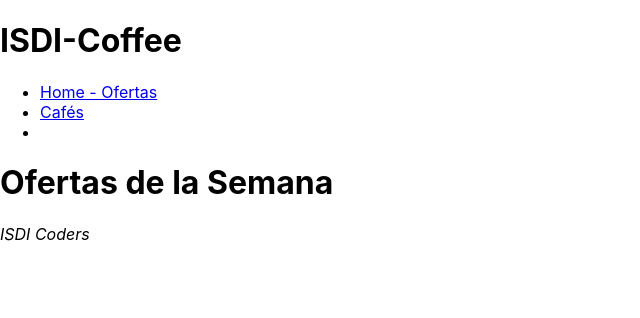
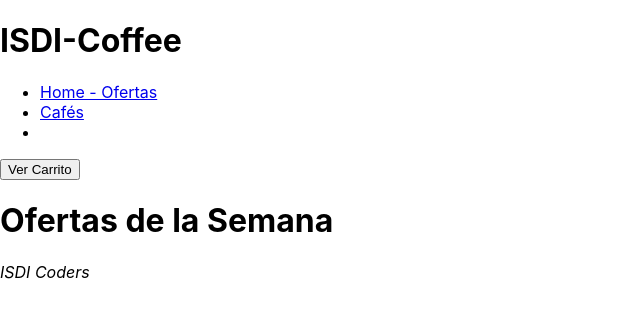
Before and after one commit to Wolfremiio/202205-w06-ch05-fran-lobo, a React (Create React App) app: page / in a window 1280 px wide. Shown: the top 318 px of the page, without its empty margins (0-640 px from the left). Built offline with nearby package versions, Linux system fonts and the light colour scheme.

Commit message:
Add store test

```diff
--- a/src/components/core/footer.tsx
+++ b/src/components/core/footer.tsx
@@ -1,8 +1,7 @@
 export function Footer() {
-    const template = (
+    return (
         <footer>
             <address>ISDI Coders</address>
         </footer>
     );
-    return template;
 }
--- a/src/components/core/header.tsx
+++ b/src/components/core/header.tsx
@@ -1,13 +1,20 @@
 import { Menu } from "./menu";
 
 import { aMenuItems } from "../../interfaces/menu-items";
+import { Link } from "react-router-dom";
 
 export function Header({ options }: { options: aMenuItems }) {
     const title = "ISDI-Coffee";
     return (
-        <header className="header">
-            <h1>{title}</h1>
-            <Menu options={options}></Menu>
-        </header>
+        <>
+            <header className="header">
+                <h1>{title}</h1>
+                <Menu options={options}></Menu>
+            </header>
+
+            <Link to={`/cart`}>
+                <button>Ver Carrito</button>
+            </Link>
+        </>
     );
 }
--- a/src/components/core/menu.tsx
+++ b/src/components/core/menu.tsx
@@ -7,7 +7,6 @@
             <ul>
                 {options.map((item) => (
                     <li key={item.label}>
-                        {/* <a href={item.path}>{item.label}</a> */}
                         <Link to={item.path}>{item.label}</Link>
                     </li>
                 ))}
```
Also changed, not shown: 1 other file (tests, documents, lock files or other folders).
